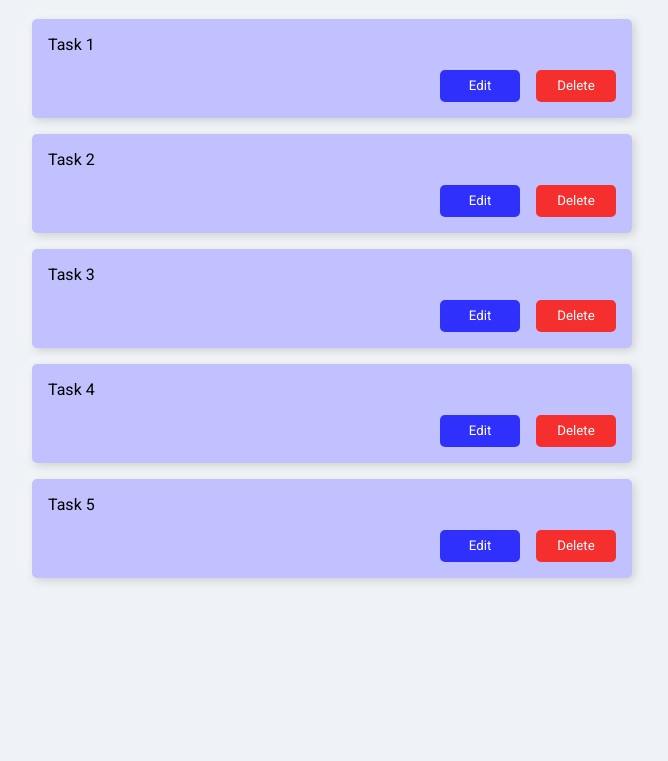
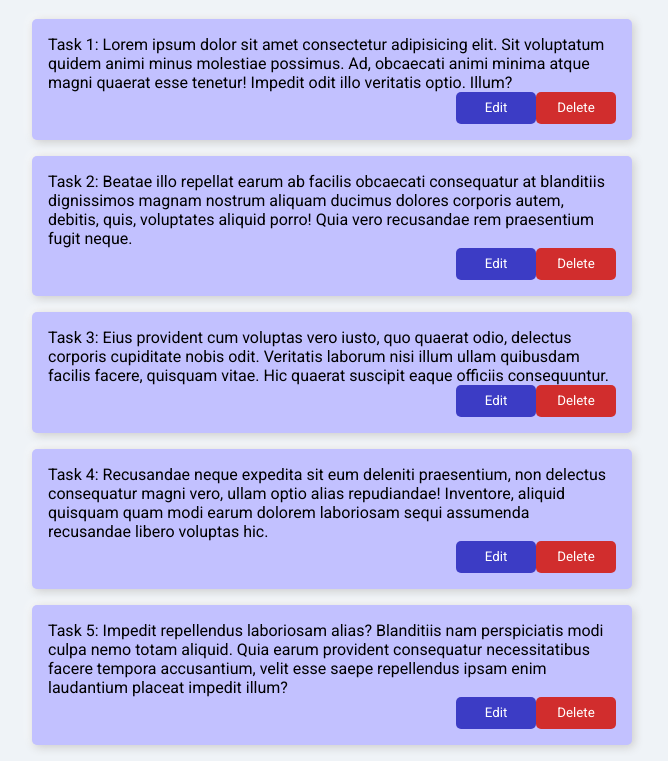
Before and after one commit to Kosmonaft34/OV5-test, a plain HTML site: page public/index.html in a window 1280 px wide. Shown: the part 63-824 px from the top of the page, without its empty margins (308-976 px from the left). Before the commit the page ends 800 px from the top, so only its background shows below. Drawn offline with Linux system fonts and the light colour scheme.

Commit message:
Create Card

```diff
--- a/public/index.html
+++ b/public/index.html
@@ -15,22 +15,37 @@
     <!-- .container -->
     <div class="container">
         <h1>Task manager</h1>
-         <!-- ul>li*5>.task-name{Task $}+button.edit{Edit}+button.delete{Delete} -->
+         <!-- ul.tasks>li.task-card*5>(.task-name>({Task $:}+lorem))+button.edit{Edit}+button.delete{Delete} -->
          <ul class="tasks">
              <li class="task-card">
-                 <div class="task-name">Task 1</div>
+                 <div class="task-name">
+                     Task 1:
+                     Lorem ipsum dolor sit amet consectetur adipisicing elit. Sit voluptatum quidem animi minus molestiae possimus. Ad, obcaecati animi minima atque magni quaerat esse tenetur! Impedit odit illo veritatis optio. Illum?
+                 </div>
                  <button class="edit">Edit</button><button class="delete">Delete</button></li>
              <li class="task-card">
-                 <div class="task-name">Task 2</div>
+                 <div class="task-name">
+                     Task 2:
+                     Beatae illo repellat earum ab facilis obcaecati consequatur at blanditiis dignissimos magnam nostrum aliquam ducimus dolores corporis autem, debitis, quis, voluptates aliquid porro! Quia vero recusandae rem praesentium fugit neque.
+                 </div>
                  <button class="edit">Edit</button><button class="delete">Delete</button></li>
              <li class="task-card">
-                 <div class="task-name">Task 3</div>
+                 <div class="task-name">
+                     Task 3:
+                     Eius provident cum voluptas vero iusto, quo quaerat odio, delectus corporis cupiditate nobis odit. Veritatis laborum nisi illum ullam quibusdam facilis facere, quisquam vitae. Hic quaerat suscipit eaque officiis consequuntur.
+                 </div>
                  <button class="edit">Edit</button><button class="delete">Delete</button></li>
              <li class="task-card">
-                 <div class="task-name">Task 4</div>
+                 <div class="task-name">
+                     Task 4:
+                     Recusandae neque expedita sit eum deleniti praesentium, non delectus consequatur magni vero, ullam optio alias repudiandae! Inventore, aliquid quisquam quam modi earum dolorem laboriosam sequi assumenda recusandae libero voluptas hic.
+                 </div>
                  <button class="edit">Edit</button><button class="delete">Delete</button></li>
              <li class="task-card">
-                 <div class="task-name">Task 5</div>
+                 <div class="task-name">
+                     Task 5:
+                     Impedit repellendus laboriosam alias? Blanditiis nam perspiciatis modi culpa nemo totam aliquid. Quia earum provident consequatur necessitatibus facere tempora accusantium, velit esse saepe repellendus ipsam enim laudantium placeat impedit illum?
+                 </div>
                  <button class="edit">Edit</button><button class="delete">Delete</button></li>
          </ul>
 
--- a/public/style.css
+++ b/public/style.css
@@ -29,7 +29,7 @@ h1{
     display: flex;
     flex-wrap: wrap;
     justify-content: flex-end;
-    gap: 1em;
+    gap: 0,5em;
 
   }
 
@@ -44,14 +44,34 @@ h1{
     width: 5rem;
     height: 2rem;
     border: none;
+    cursor: pointer;
+    transition: all .5s;
   }
 
  .task-card .edit {
-    background-color: rgb(48, 48, 253);
+    background-color: rgb(60, 60, 197);
 
   }
 
   .task-card .delete {
-    background-color: rgb(245, 46, 46);
+    background-color: rgb(209, 45, 45);
 
   }
+ .task-card .edit:hover {
+    background-color: rgb(32, 32, 175);
+
+  }
+
+  .task-card .delete:hover {
+    background-color: rgb(184, 14, 14);
+
+  }
+ .task-card .edit:active {
+    box-shadow: inset 0 0 5px 3px rgb(68, 68, 252);
+
+  }
+
+  .task-card .delete:active {
+    box-shadow: inset 0 0 5px 3px rgb(245, 59, 84);
+
+  }
```
